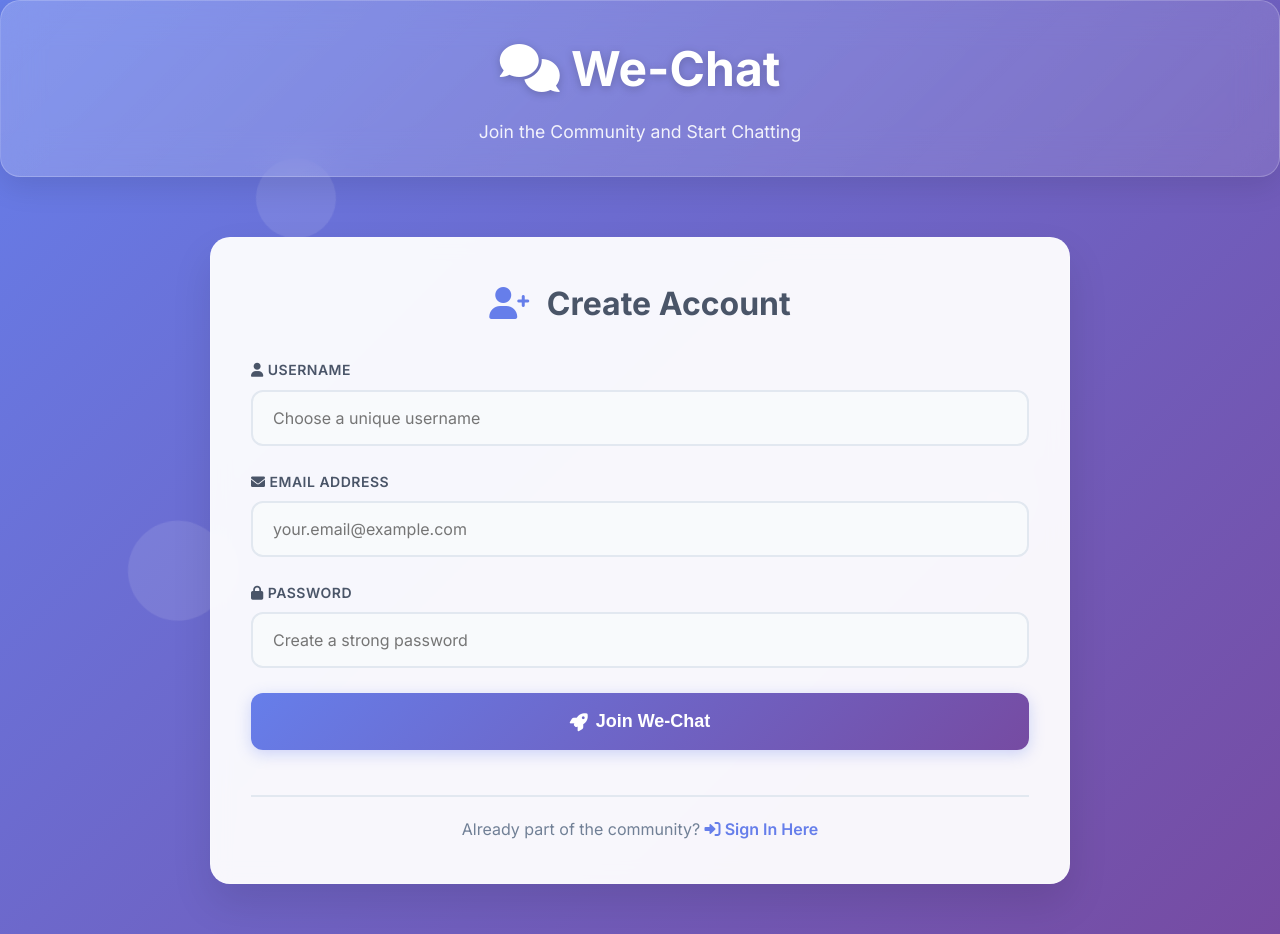
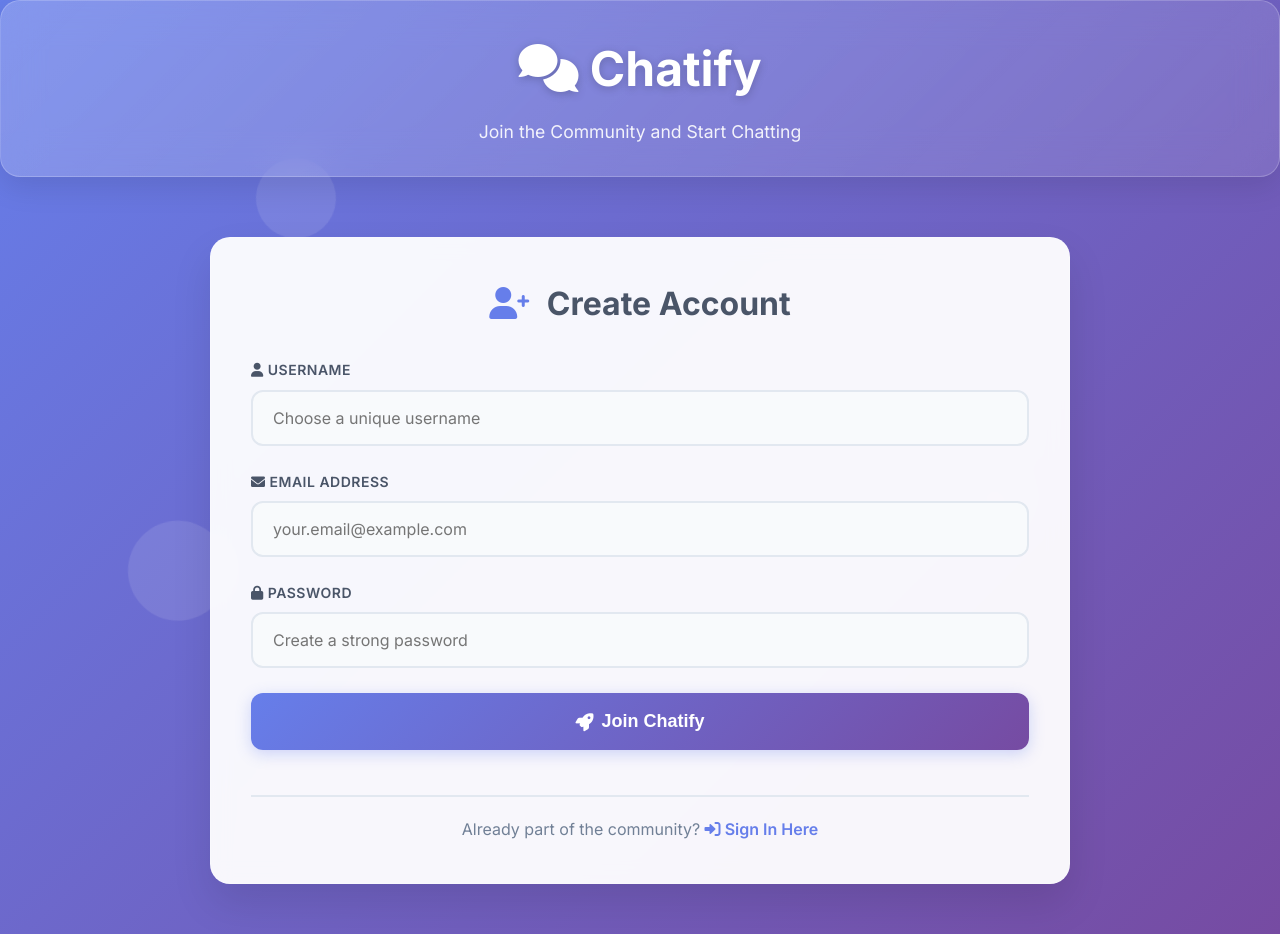
Before and after one commit to Key-runnnnnnn/Chatify, a Flask app: page /register in a window 1280 px wide. Run offline with Flask 3, Linux system fonts and the light colour scheme.

Commit message:
some minor changes

```diff
--- a/app.py
+++ b/app.py
@@ -48,7 +48,7 @@ except Exception as atlas_error:
         print("🔄 Running without database - using in-memory storage")
         client = None
 
-db_name = os.getenv('DATABASE_NAME', 'chat_app')
+db_name = os.getenv('DATABASE_NAME', 'chatify_db')
 db = client[db_name] if client is not None else None
 users_collection_name = os.getenv('USERS_COLLECTION', 'users')
 rooms_collection_name = os.getenv('ROOMS_COLLECTION', 'rooms')
--- a/templates/base.html
+++ b/templates/base.html
@@ -4,7 +4,7 @@
 <head>
     <meta charset="UTF-8">
     <meta name="viewport" content="width=device-width, initial-scale=1.0">
-    <title>{% block title %}Chat App{% endblock %}</title>
+    <title>{% block title %}Chatify{% endblock %}</title>
     <link href="https://fonts.googleapis.com/css2?family=Inter:wght@300;400;500;600;700&display=swap" rel="stylesheet">
     <link href="https://cdnjs.cloudflare.com/ajax/libs/font-awesome/6.0.0/css/all.min.css" rel="stylesheet">
     <style>
--- a/templates/dashboard.html
+++ b/templates/dashboard.html
@@ -1,6 +1,6 @@
 {% extends "base.html" %}
 
-{% block title %}Dashboard - We-Chat{% endblock %}
+{% block title %}Dashboard - Chatify{% endblock %}
 
 {% block content %}
 <div class="header">
--- a/templates/join_room.html
+++ b/templates/join_room.html
@@ -1,6 +1,6 @@
 {% extends "base.html" %}
 
-{% block title %}Join Room - We-Chat{% endblock %}
+{% block title %}Join Room - Chatify{% endblock %}
 
 {% block content %}
 <div class="header">
--- a/templates/login.html
+++ b/templates/login.html
@@ -1,10 +1,10 @@
 {% extends "base.html" %}
 
-{% block title %}Login - We-Chat{% endblock %}
+{% block title %}Login - Chatify{% endblock %}
 
 {% block content %}
 <div class="header">
-    <h1><i class="fas fa-comments"></i> We-Chat</h1>
+    <h1><i class="fas fa-comments"></i> Chatify</h1>
     <p>Connect, Chat, and Share with the World</p>
 </div>
 
@@ -41,7 +41,7 @@
 
         <div style="text-align: center; margin-top: 30px; padding-top: 20px; border-top: 2px solid #e2e8f0;">
             <p style="color: #718096; font-size: 16px;">
-                New to We-Chat?
+                New to Chatify?
                 <a href="{{ url_for('register') }}" style="color: #667eea; font-weight: 600; text-decoration: none;">
                     <i class="fas fa-user-plus"></i>
                     Create an Account
--- a/templates/my_rooms.html
+++ b/templates/my_rooms.html
@@ -1,6 +1,6 @@
 {% extends "base.html" %}
 
-{% block title %}My Rooms - We-Chat{% endblock %}
+{% block title %}My Rooms - Chatify{% endblock %}
 
 {% block content %}
 <div class="header">
--- a/templates/register.html
+++ b/templates/register.html
@@ -1,10 +1,10 @@
 {% extends "base.html" %}
 
-{% block title %}Register - We-Chat{% endblock %}
+{% block title %}Register - Chatify{% endblock %}
 
 {% block content %}
 <div class="header">
-    <h1><i class="fas fa-comments"></i> We-Chat</h1>
+    <h1><i class="fas fa-comments"></i> Chatify</h1>
     <p>Join the Community and Start Chatting</p>
 </div>
 
@@ -33,7 +33,7 @@
             <button type="submit" class="btn"
                 style="width: 100%; justify-content: center; font-size: 18px; padding: 18px;">
                 <i class="fas fa-rocket"></i>
-                Join We-Chat
+                Join Chatify
             </button>
         </form>
 
```
Also changed, not shown: README.md.
